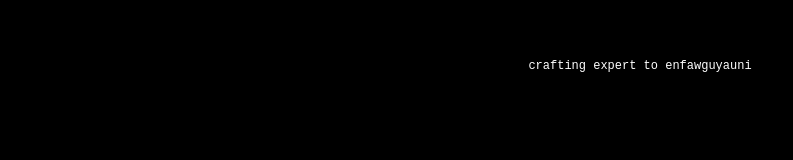
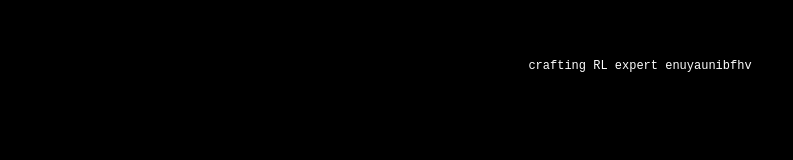
Before and after one commit to OlegMoshkovich/milab, a Next.js app: page / in a window 1280 px wide. Shown: the part 334-494 px from the top of the page, without its empty margins (0-793 px from the left). Built offline with nearby package versions, Linux system fonts and the light colour scheme.

Commit message:
Update second board message to "crafting RL expert environments"
Co-Authored-By: Claude Opus 4.8 <noreply@anthropic.com>
Claude-Session: https://claude.ai/code/session_015gavyA4Mmmny4182sFUwab

```diff
--- a/app/page.tsx
+++ b/app/page.tsx
@@ -6,7 +6,7 @@ export default function Home() {
       <SplitFlap
         messages={[
           "machine intelligence research lab",
-          "crafting expert to environments",
+          "crafting RL expert environments",
         ]}
       />
     </main>
```
